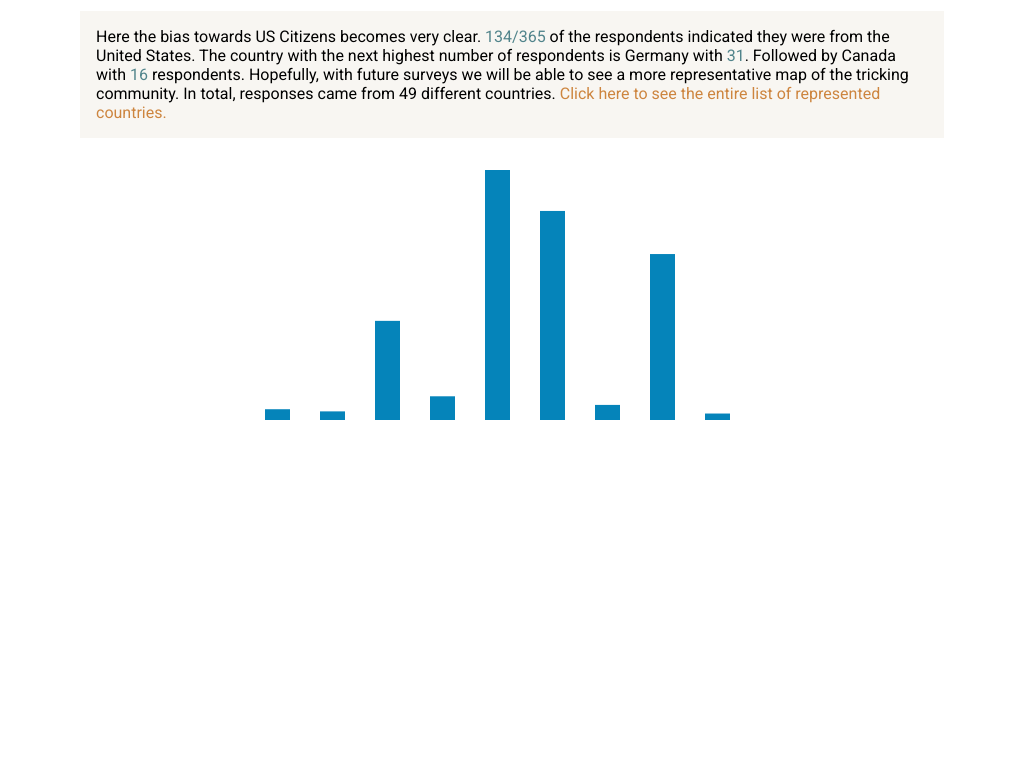
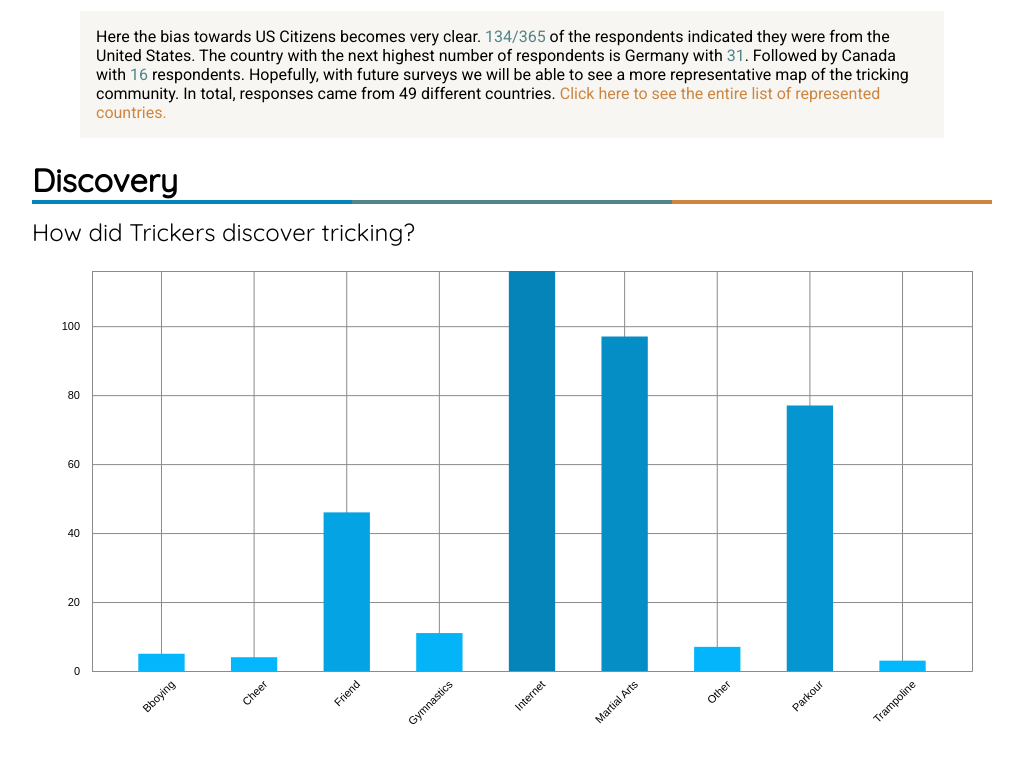
Before and after one commit to mantism/TrickingSurvey, a React (Create React App) app: page / in a window 1280 px wide. Shown: the part 1694-2456 px from the top of the page, without its empty margins (128-1151 px from the left). Before the commit the page ends 2146 px from the top, so only its background shows below. Built offline with nearby package versions, Linux system fonts and the light colour scheme.

Commit message:
added axes and labels to bar charts

```diff
--- a/src/About.jsx
+++ b/src/About.jsx
@@ -5,7 +5,7 @@ class About extends Component {
   render() {
     return (
       <div className="About section">
-        <h1>About</h1>
+        <h1>Overview</h1>
         <Divider/>
         <div className="content">
           In 2016, a survey was sent out to the Tricking community via several Tricking related
--- /dev/null
+++ b/src/Axes.jsx
@@ -0,0 +1,30 @@
+import React from 'react';
+import Axis from './Axis';
+
+const Axes = ({scales, margins, svgHeight, svgWidth}) => {
+  const height = svgHeight;
+  const width = svgWidth;
+
+  const xProps = {
+    orient: 'Bottom',
+    scale: scales.xScale,
+    translate: `translate(0, ${height - margins.bottom})`,
+    tickSize: height - margins.top - margins.bottom,
+  }
+
+  const yProps = {
+    orient: 'Left',
+    scale: scales.yScale,
+    translate: `translate(${margins.left}, 0)`,
+    tickSize: width - margins.left - margins.right,
+  }
+
+  return (
+    <g>
+      <Axis {...xProps}/>
+      <Axis {...yProps}/>
+    </g>
+  )
+}
+
+export default Axes;
--- /dev/null
+++ b/src/Axis.jsx
@@ -0,0 +1,35 @@
+import React, {Component} from 'react';
+import * as d3Axis from 'd3-axis';
+import {select as d3Select} from 'd3-selection';
+
+class Axis extends Component {
+  componentDidMount() {
+    this.renderAxis();
+  }
+
+  componentDidUpdate() {
+    this.renderAxis();
+  }
+
+  renderAxis() {
+    const axisType = `axis${this.props.orient}`;
+    const axis = d3Axis[axisType]()
+      .scale(this.props.scale)
+      .tickSize(-this.props.tickSize)
+      .tickPadding([12])
+      .ticks([4]);
+
+    d3Select(this.axisElement).call(axis);
+  }
+
+  render() {
+    return (
+      <g className={`Axis Axis-${this.props.orient}`}
+         ref={(el) => { this.axisElement = el;}}
+         transform={this.props.translate}
+      />
+    )
+  }
+}
+
+export default Axis;
--- a/src/BarChart.jsx
+++ b/src/BarChart.jsx
@@ -1,16 +1,35 @@
 import React, { Component } from 'react';
 import ReactTooltip from 'react-tooltip';
 import { scaleLinear, scaleBand } from 'd3-scale';
-import { range } from 'd3-array';
-import { axisBottom, axisRight } from 'd3-axis';
+import Axes from './Axes';
 
 import _ from 'lodash';
 
 class Bar extends Component {
+  constructor(props) {
+    super(props);
+
+    this.colorScale = scaleLinear()
+      .domain([0, this.props.max])
+      .range(['#04B8FF', '#0584ba']);
+  }
+
   render() {
+    const scales = this.props.scales;
+    const margins = this.props.margins;
+    const height = this.props.height;
+    const point = this.props.point;
+    const {xScale, yScale} = scales;
+    const toolTipVal = point.id + ':\r\n' + point.val + ' trickers';
     return (
-			<rect fill={this.props.color} width={this.props.width} height={this.props.height}
-				x={this.props.offset} y={this.props.availableHeight - this.props.height}/>
+			<rect key={point.id}
+          x={xScale(point.id)}
+          y={yScale(point.val)}
+          height={height - margins.bottom - yScale(point.val)}
+          width={xScale.bandwidth()}
+          fill={this.colorScale(point.val)}
+          data-tip={toolTipVal}
+        />
 		);
   }
 }
@@ -24,43 +43,81 @@ Bar.defaultProps = {
 }
 
 class BarChart extends Component {
+  constructor(props) {
+    super(props);
+
+    this.state = {
+      containerWidth: null,
+    }
+
+    this.fitParentContainer = this.fitParentContainer.bind(this);
+  }
+
+  componentDidMount() {
+    this.fitParentContainer();
+    window.addEventListener('resize', this.fitParentContainer);
+  }
+
+  componentWillUnmount() {
+    window.removeEventListener('resize', this.fitParentContainer);
+  }
+
+  fitParentContainer() {
+    const { containerWidth } = this.state;
+    const currentContainerWidth = this.container.getBoundingClientRect().width;
+    console.log(currentContainerWidth);
+    const shouldResize = containerWidth !== currentContainerWidth;
+    if (shouldResize) {
+      this.setState({
+        containerWidth: currentContainerWidth,
+      });
+    }
+  }
+
 	render() {
     const sortedData = _.sortBy(this.props.data, [(o) => {return o.val}]);
     const max = sortedData[sortedData.length - 1].val;
 
-    const width = this.props.width - this.props.margins.left - this.props.margins.right;
-    const height = this.props.height - this.props.margins.top - this.props.margins.bottom;
-    const xScale = scaleBand().rangeRound([0, width], 0.1).domain(range(this.props.data.length));
-    const yScale = scaleLinear().range([0, height]).domain([0, max]);
+    const width = Math.max(this.state.containerWidth, this.props.width);
+    const height = this.props.height;
+
+    const xScale = scaleBand()
+      .padding(0.5)
+      .domain(this.props.data.map(d => d.id))
+      .range([this.props.margins.left, width - this.props.margins.right]);
+
+    const yScale = scaleLinear()
+      .domain([0, max])
+      .range([height - this.props.margins.bottom, this.props.margins.top]);
 
     const bars = _.map(this.props.data, (point, i) => {
       return (
-        <Bar width={25} height={yScale(point.val)} availableHeight={height}
-          offset={xScale(i)} color={this.props.color} key={i}/>
+        <Bar key={point.id}
+             max={max}
+             scales={{xScale, yScale}}
+             margins={this.props.margins}
+             point={point}
+             height={height}
+
+        />
       )
     });
 
-    const divStyle = {
-      width,
-      height
-    }
-    const xAxis = axisBottom(xScale);
 		return (
-      <div className="barChart-section" style={divStyle}>
-			  <svg viewBox={`0 0 ${width} ${height}`} width={width} height={height}>
-				  {bars}
-          <g>
-            {xAxis}
-          </g>
-			  </svg>
+      <div className="barChart-section" ref={(el)=> { this.container = el}}>
+			  <svg viewBox={`0 0 ${width} ${height}`}>
+          <Axes scales={{xScale, yScale}} margins={this.props.margins} svgHeight={height} svgWidth={width} />
+          {bars}
+        </svg>
+        <ReactTooltip place='top' type='dark' effect='float'/>
       </div>
 		)
 	}
 }
 
 BarChart.defaultProps = {
-  width: 800,
-  height: 350,
+  width: 700,
+  height: 400,
   title: '',
   color: '#0584ba',
   margins: {
--- a/src/Discovery.jsx
+++ b/src/Discovery.jsx
@@ -1,17 +1,22 @@
 import React, { Component } from 'react';
 import BarChart from './BarChart';
 import data from './data/discovery.json';
+import Divider from './Divider';
+
 class Discovery extends Component {
   render() {
     const margins = {
-      left: 0,
+      left: 60,
       top: 0,
-      right: 0,
-      bottom: 0,
+      right: 20,
+      bottom: 100,
     }
 
     return (
-      <div className="discovery-chart-section">
+      <div className="Discovery section">
+        <h1>Discovery</h1>
+        <Divider size={3}/>
+        <h3>How did Trickers discover tricking?</h3>
         <BarChart width={this.props.width} height={this.props.height} data={data}
           margins={margins}/>
       </div>
@@ -20,8 +25,8 @@ class Discovery extends Component {
 }
 
 Discovery.defaultProps = {
-  width: 500,
-  height: 250,
+  width: 700,
+  height: 500,
 }
 
 export default Discovery;
--- a/src/Geography.jsx
+++ b/src/Geography.jsx
@@ -1,7 +1,6 @@
 import React, {Component} from 'react';
 import { geoMercator, geoPath } from 'd3-geo';
 import ReactTooltip from 'react-tooltip';
-import _ from 'lodash';
 
 import world from './data/world.js';
 import trickerCountries from './data/trickerCountries.json';
@@ -15,52 +14,15 @@ class Geography extends Component {
   constructor() {
     super();
 
-    const tooltipDisplayBools = this.prepareTooltips();
-
     this.state = {
       listHidden: true,
-      displayBools: tooltipDisplayBools,
-      selectedISO: '',
     }
 
     this.toggleCountryList = this.toggleCountryList.bind(this);
-    this.handleMarkerEnter = this.handleMarkerEnter.bind(this);
-    this.handleMarkerLeave = this.handleMarkerLeave.bind(this);
-  }
-
-  prepareTooltips() {
-    const displayBools = _.map(trickerCountries, country => {
-      return (
-        {
-          iso: country.iso,
-          display: false
-      });
-    });
-    return displayBools;
   }
 
   toggleCountryList() {
     this.setState({listHidden: !this.state.listHidden});
-  }
-
-  handleMarkerEnter(iso) {
-    this.handleMarkerInteraction(iso, true);
-  }
-
-  handleMarkerLeave(iso) {
-    this.handleMarkerInteraction(iso, false);
-  }
-
-  handleMarkerInteraction(iso, bool) {
-    const idx = _.findIndex(this.state.displayBools, (c) => {
-      return c.iso === iso;
-    });
-    let bools = this.state.displayBools;
-    bools[idx].display = bool;
-    this.setState({
-      displayBools: bools,
-      selectedISO: iso
-    });
   }
 
   render() {
@@ -98,8 +60,6 @@ class Geography extends Component {
                     fill={color}
                     stroke='#191970'
                     className='marker'
-                    onMouseEnter={() => this.handleMarkerEnter(d.id)}
-                    onMouseLeave={() => this.handleMarkerLeave(d.id)}
                     data-tip={toolTipVal}
                     />
               </g>
--- a/src/modules/barChart.css
+++ b/src/modules/barChart.css
@@ -1,2 +1,18 @@
 .barChart-section {
-  margin: 2rem auto; }
+  margin: 0 auto;
+  position: relative; }
+  .barChart-section svg {
+    display: inline-block;
+    position: absolute; }
+
+.Axis path,
+.Axis line {
+  stroke: #8b8b8b; }
+
+.Axis text {
+  font-size: 11px;
+  fill: black; }
+
+.Axis-Bottom text {
+  transform: rotate(-45deg);
+  text-anchor: end; }
--- a/src/styles.css
+++ b/src/styles.css
@@ -1,6 +1,22 @@
 @import url("https://fonts.googleapis.com/css?family=Quicksand|Roboto");
 .barChart-section {
-  margin: 2rem auto; }
+  margin: 0 auto;
+  position: relative; }
+  .barChart-section svg {
+    display: inline-block;
+    position: absolute; }
+
+.Axis path,
+.Axis line {
+  stroke: #8b8b8b; }
+
+.Axis text {
+  font-size: 11px;
+  fill: black; }
+
+.Axis-Bottom text {
+  transform: rotate(-45deg);
+  text-anchor: end; }
 
 .divider {
   margin: 0;
--- a/src/styles/modules/barChart.scss
+++ b/src/styles/modules/barChart.scss
@@ -1,3 +1,24 @@
 .barChart-section {
-  margin: 2rem auto;
+  margin: 0 auto;
+  position: relative;
+
+  svg {
+    display: inline-block;
+    position: absolute;
+  }
 }
+
+.Axis path,
+.Axis line {
+  stroke: rgb(139, 139, 139);
+}
+
+.Axis text {
+  font-size: 11px;
+  fill: black;
+}
+
+.Axis-Bottom text {
+  transform: rotate(-45deg);
+  text-anchor: end;
+}
```
